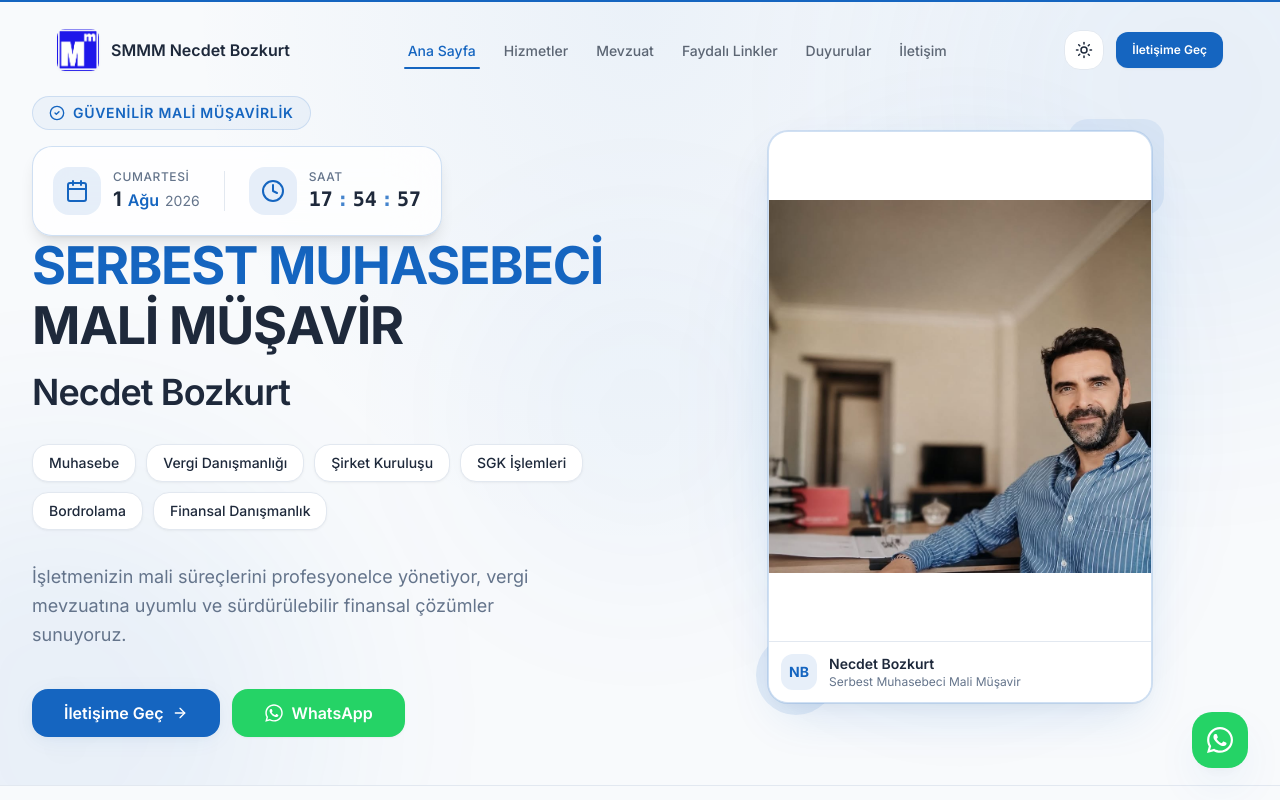
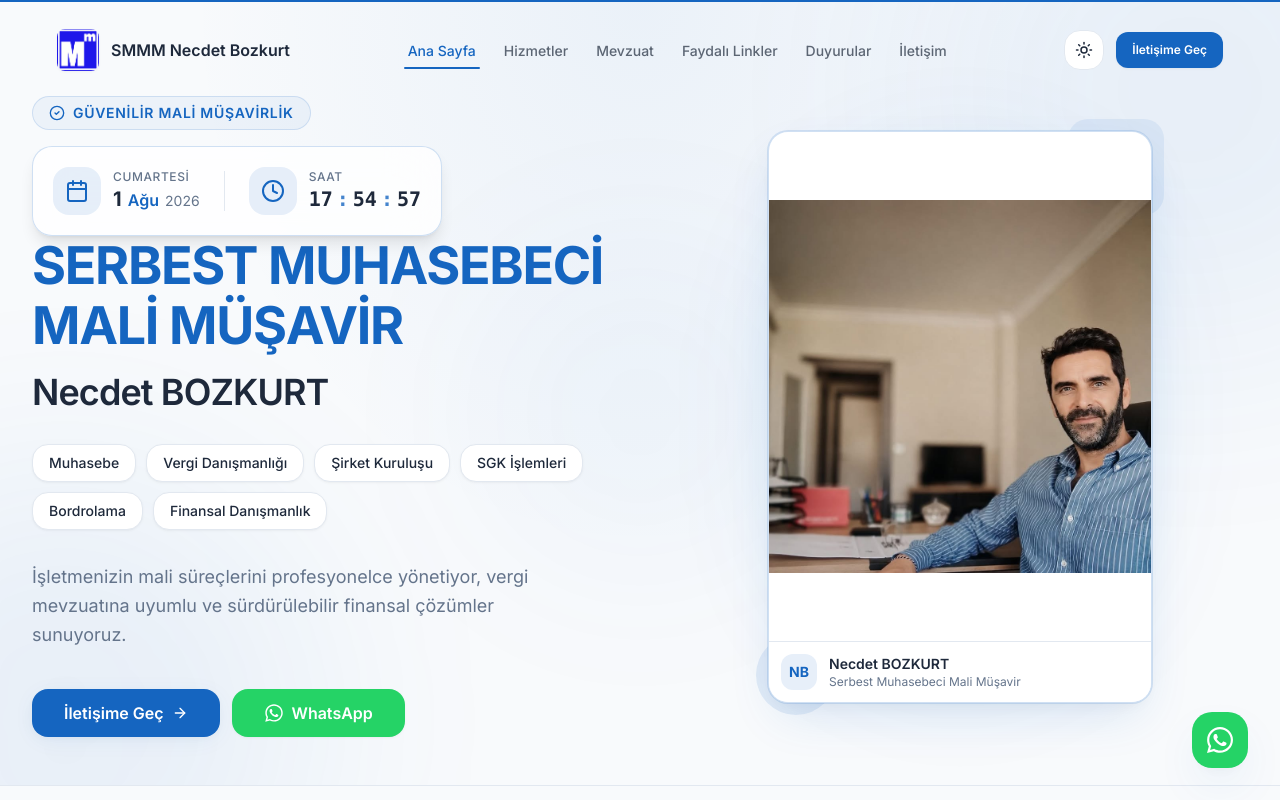
Before and after one commit to Crixus65/necdet-bozkurt-site, a Next.js app: page / in a window 1280 px wide. Shown: the top 800 px of the page. Built offline with nearby package versions, Linux system fonts and the light colour scheme.

Commit message:
Update Necdet BOZKURT branding text

```diff
--- a/src/components/sections/contact-section.tsx
+++ b/src/components/sections/contact-section.tsx
@@ -43,7 +43,7 @@ export function ContactSection({ showHeading = true }: ContactSectionProps) {
                 id="contact-heading"
                 className="mt-2 text-2xl font-bold text-foreground"
               >
-                Necdet Bozkurt
+                Necdet BOZKURT
               </h3>
 
               <ul className="mt-8 space-y-5" aria-label="İletişim bilgileri">
--- a/src/components/sections/google-map.tsx
+++ b/src/components/sections/google-map.tsx
@@ -59,7 +59,7 @@ export function GoogleMap({ className }: GoogleMapProps) {
                   </div>
                   <div className="flex-1">
                     <h3 className="text-lg font-semibold text-foreground">Ofisimiz</h3>
-                    <p className="mt-1 text-base font-semibold text-primary">Necdet Bozkurt</p>
+                    <p className="mt-1 text-base font-semibold text-primary">Necdet BOZKURT</p>
                     <p className="mt-0.5 text-sm text-muted">Serbest Muhasebeci Mali Müşavir</p>
                   </div>
                 </div>
--- a/src/components/sections/hero-image.tsx
+++ b/src/components/sections/hero-image.tsx
@@ -14,7 +14,7 @@ function HeroPlaceholder() {
         <User className="size-12" strokeWidth={1.5} />
       </div>
       <div className="text-center">
-        <p className="text-lg font-semibold text-foreground">Necdet Bozkurt</p>
+        <p className="text-lg font-semibold text-foreground">Necdet BOZKURT</p>
         <p className="mt-1 text-sm text-muted">Serbest Muhasebeci Mali Müşavir</p>
       </div>
     </div>
@@ -62,7 +62,7 @@ export function HeroImage() {
             ) : (
               <Image
                 src="/necdet 2.jpg"
-                alt="Serbest Muhasebeci Mali Müşavir Necdet Bozkurt"
+                alt="Serbest Muhasebeci Mali Müşavir Necdet BOZKURT"
                 fill
                 priority
                 quality={100}
@@ -79,7 +79,7 @@ export function HeroImage() {
                 <span className="text-sm font-bold text-primary">NB</span>
               </div>
               <div>
-                <p className="text-sm font-semibold text-foreground">Necdet Bozkurt</p>
+                <p className="text-sm font-semibold text-foreground">Necdet BOZKURT</p>
                 <p className="text-xs text-muted">Serbest Muhasebeci Mali Müşavir</p>
               </div>
             </div>
--- a/src/components/sections/hero-section.tsx
+++ b/src/components/sections/hero-section.tsx
@@ -136,7 +136,7 @@ export function HeroSection() {
 
                 <span className="block text-primary">SERBEST MUHASEBECİ</span>
 
-                <span className="block text-foreground">MALİ MÜŞAVİR</span>
+                <span className="block text-primary">MALİ MÜŞAVİR</span>
 
               </h1>
 
@@ -148,7 +148,7 @@ export function HeroSection() {
 
               <p className="mt-4 text-3xl font-semibold tracking-tight text-foreground sm:text-[2.5rem] md:text-4xl">
 
-                Necdet Bozkurt
+                Necdet BOZKURT
 
               </p>
 
```
